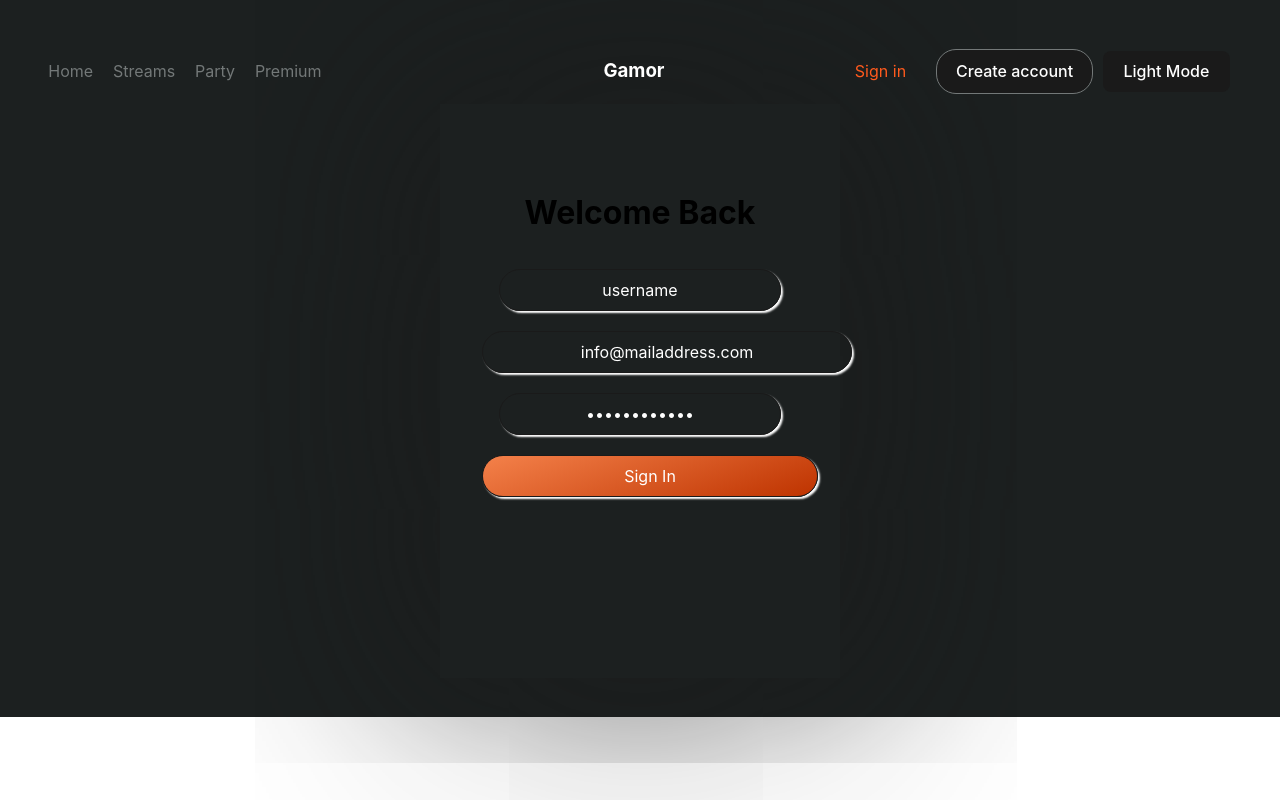
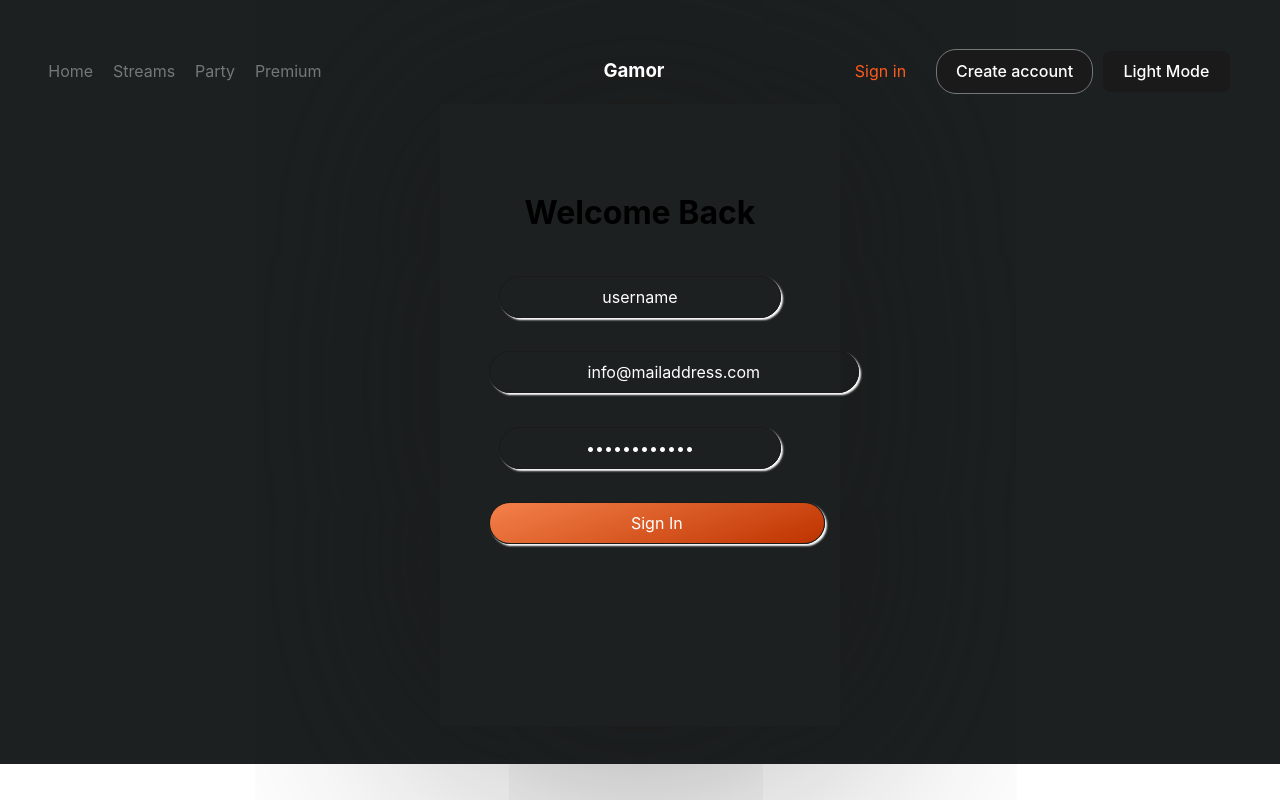
Before and after one commit to alecode00/gamor_streaming_platform, a React (Vite) app: page /log in a window 1280 px wide. Built offline with nearby package versions, Linux system fonts and the light colour scheme.

Commit message:
Tratando de mejorar el log in

```diff
--- a/src/components/logIn_components/LogIn.css
+++ b/src/components/logIn_components/LogIn.css
@@ -1,8 +1,8 @@
 input {
   border: 0;
   font: inherit;
-  padding: 10px;
-  margin: 10px;
+  padding: 5%;
+  margin: 5%;
   box-shadow: 2px 2px 2px #fff;
   border-radius: 10px;
   color: var(--color-white-black);
```
